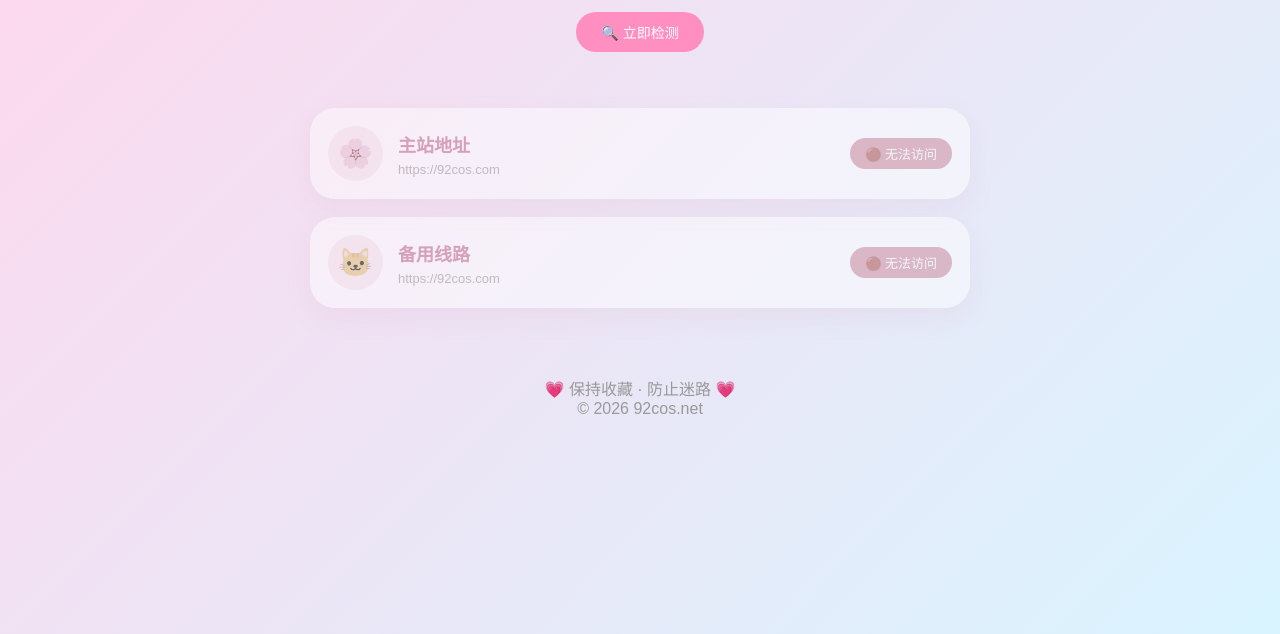
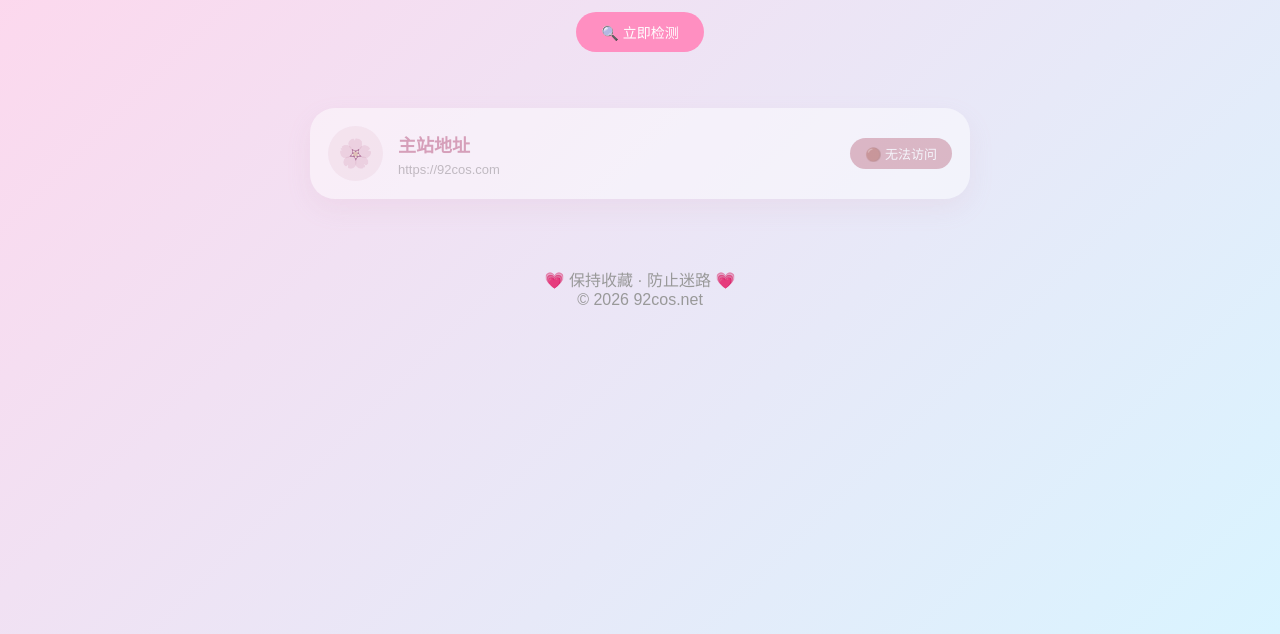
Before and after one commit to siminer/92cos_release, a plain HTML site: page index.html in a window 1280 px wide. Shown: the part 166-800 px from the top of the page. Drawn offline with Linux system fonts and the light colour scheme; no server answers.

Commit message:
Update index.html

```diff
--- a/index.html
+++ b/index.html
@@ -566,7 +566,7 @@ https://92cos.com
 
 
 
-<a class="url-card"
+<!-- <a class="url-card"
 
    href="https://92cos.com"
 
@@ -621,7 +621,7 @@ https://92cos.com
 
 
 
-</a>
+</a> -->
 
 
 
```
